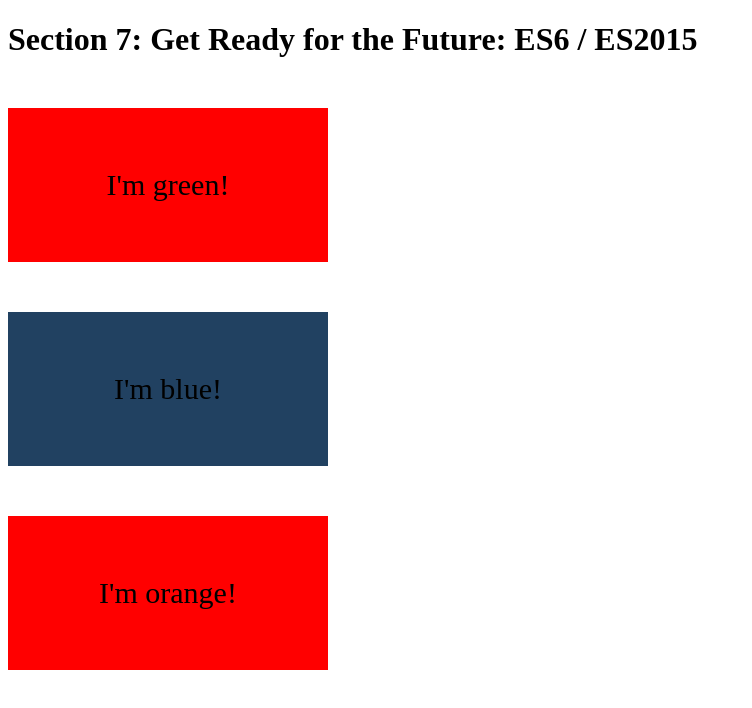
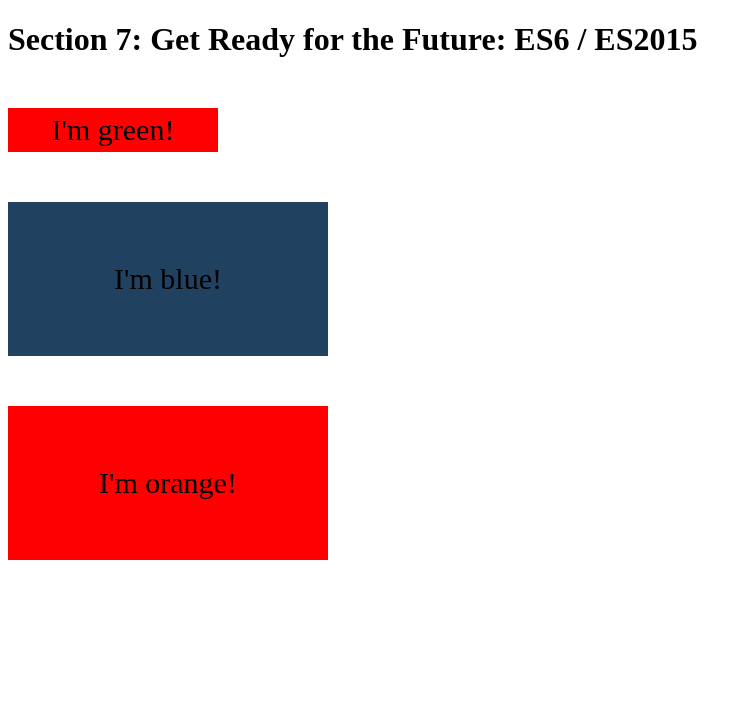
Before and after one commit to selahattinsaka0/example1, a website: page starter/index.html in a window 1280 px wide. Shown: the whole page, without its empty margins (0-752 px from the left). Drawn offline with Linux system fonts and the light colour scheme.

Commit message:
finarfin

```diff
--- a/starter/index.html
+++ b/starter/index.html
@@ -16,7 +16,7 @@
 
         .black {
             background-color: red;
-            color: black;
+            padding: 5px;
         }
 
         .blue {
```
